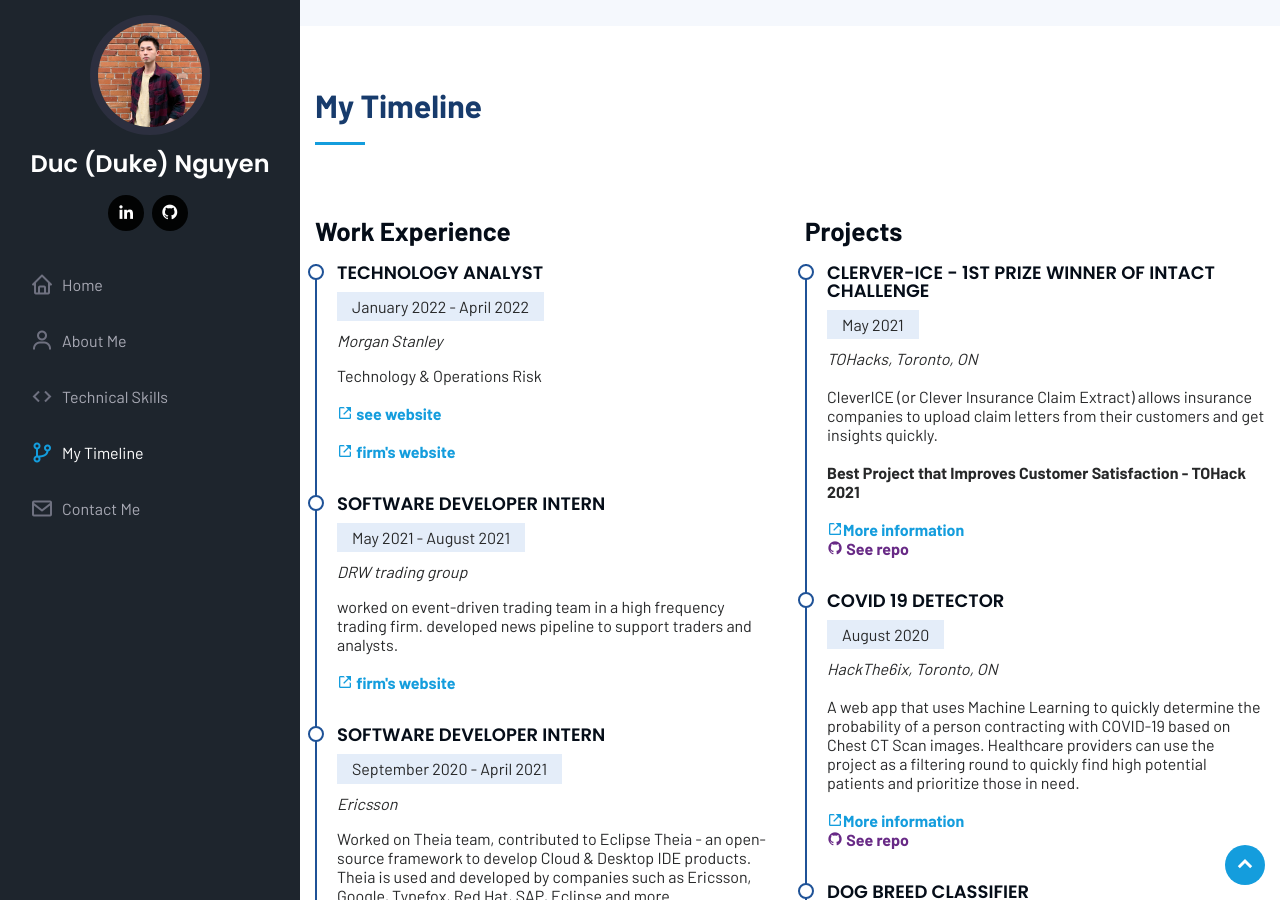
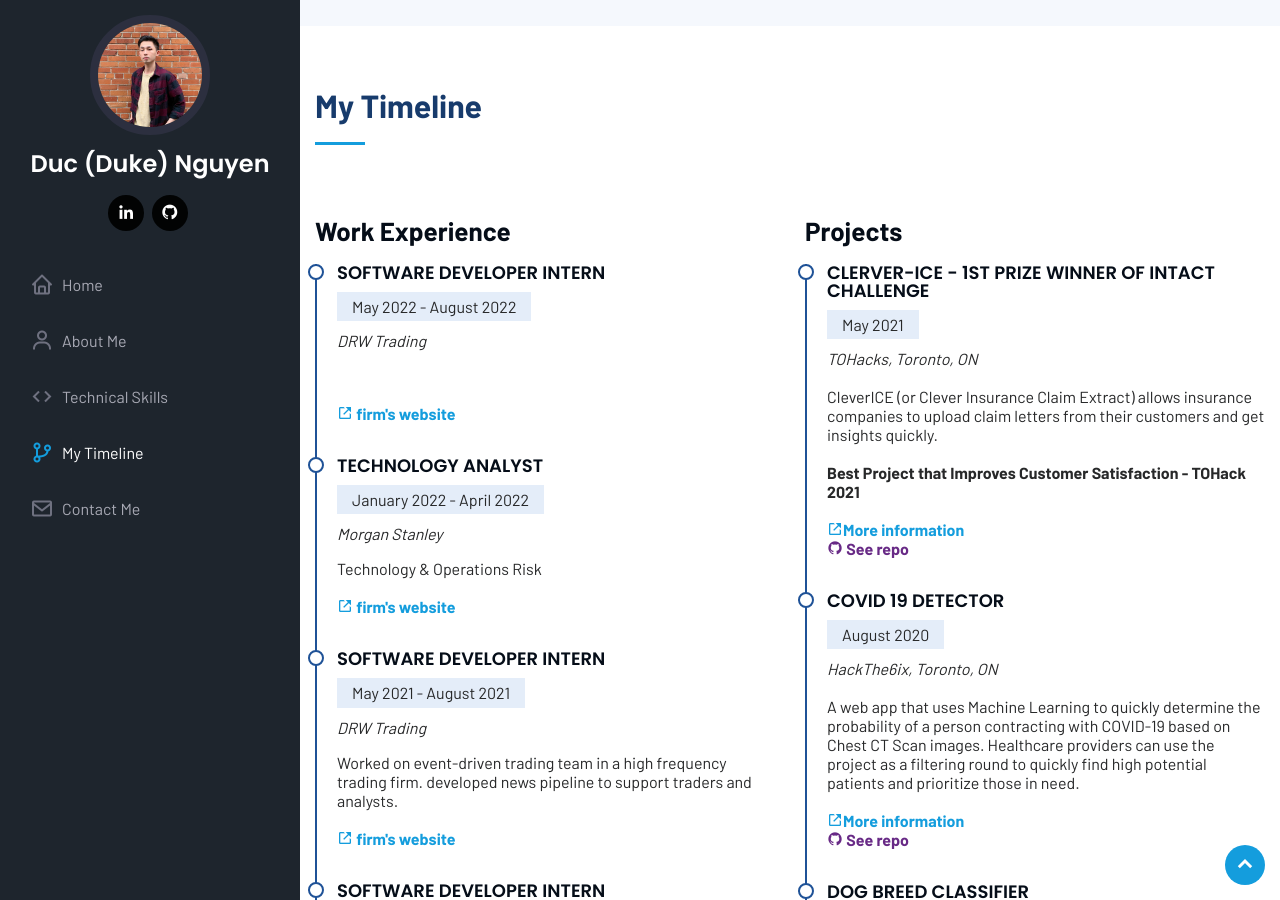
Before and after one commit to DucNgn/portfolio, a Jekyll site: the page built from index.html, in a window 1280 px wide and 900 px high, scrolled down 2116 px. Built offline with Jekyll 4.4.1, drawn with Linux system fonts in a browser that asks for light colours; emoji names are drawn with the system emoji font; some of the changed text lies outside the part shown.

Commit message:
Fix typos

```diff
--- a/_data/works.yml
+++ b/_data/works.yml
@@ -1,16 +1,21 @@
+- title: Software Developer Intern
+  time: May 2022 - August 2022
+  location: DRW Trading
+  description:
+    <br><br><strong><a href="https://drw.com" target="blank"><i class="bx bx-link-external"></i> firm's website </a></strong>
+
 - title: Technology Analyst
   time: January 2022 - April 2022
   location: Morgan Stanley
   description:
     Technology & Operations Risk
-    <br><br><strong><a href="https://drw.com" target="blank"><i class="bx bx-link-external"></i> see website </a></strong>
     <br><br><strong><a href="https://www.morganstanley.com" target="blank"><i class="bx bx-link-external"></i> firm's website </a></strong>
 
 - title: Software Developer Intern
   time: May 2021 - August 2021
-  location: DRW trading group
+  location: DRW Trading
   description:
-    worked on event-driven trading team in a high frequency trading firm. developed news pipeline to support traders and analysts.
+    Worked on event-driven trading team in a high frequency trading firm. developed news pipeline to support traders and analysts.
     <br><br><strong><a href="https://drw.com" target="blank"><i class="bx bx-link-external"></i> firm's website </a></strong>
 
 - title: Software Developer Intern
```
Also changed, not shown: _data/volunteer.yml (+2 -8 lines).
